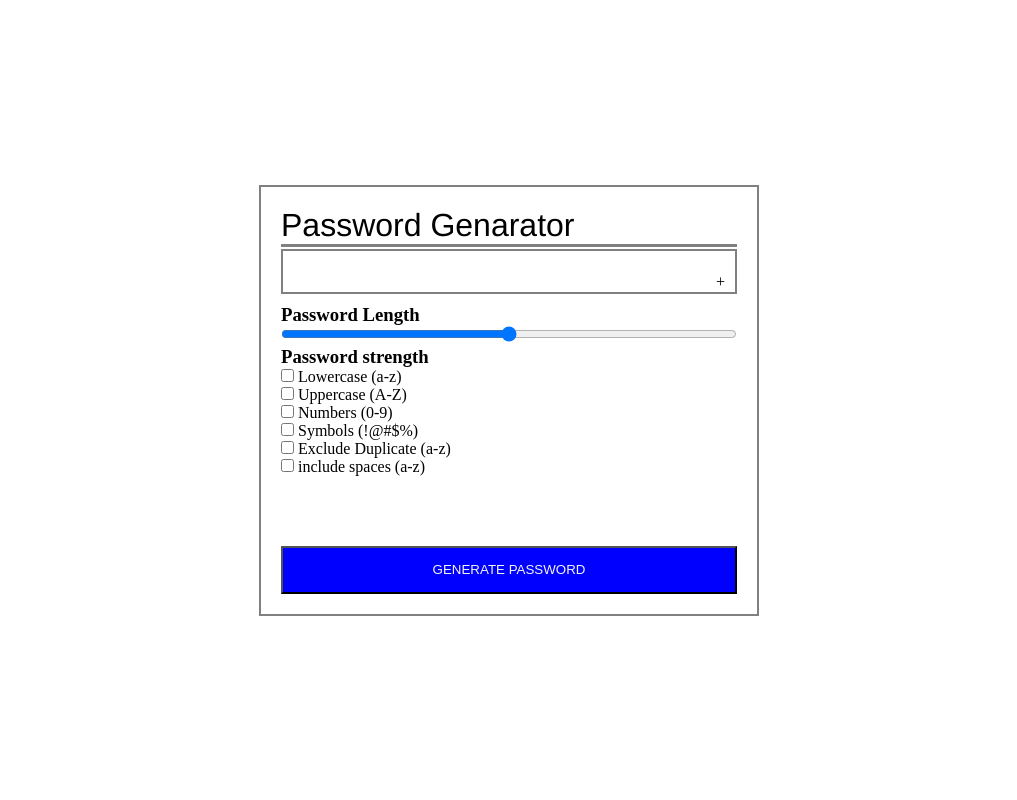
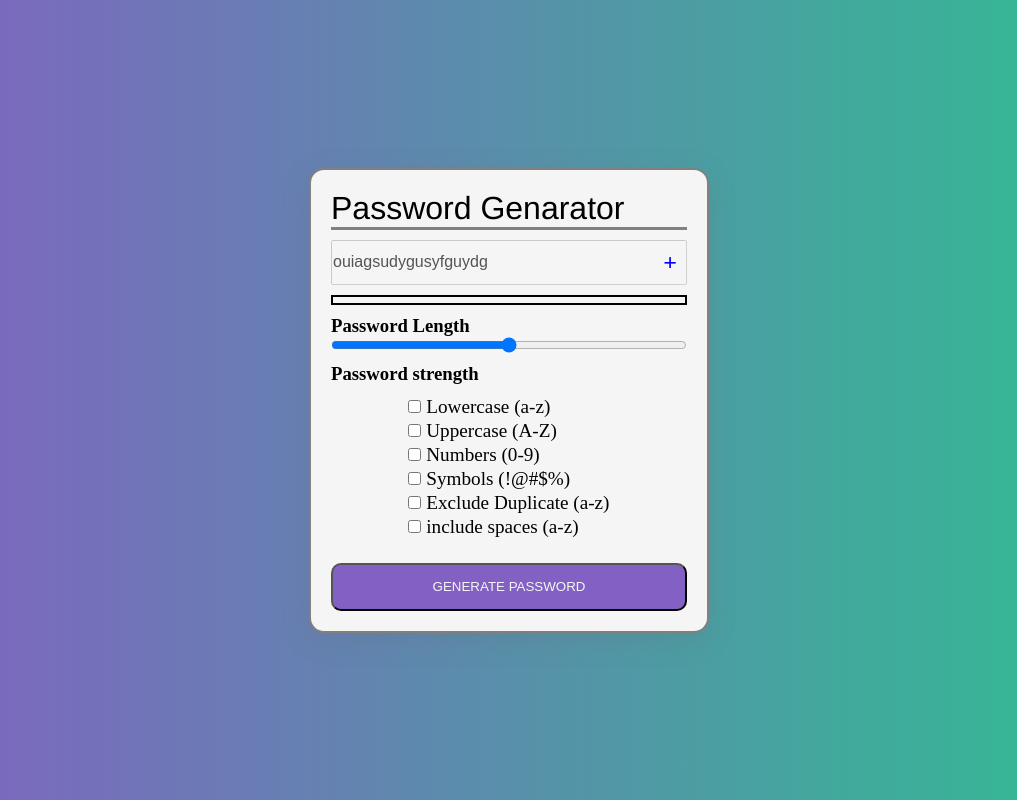
Before and after one commit to naveenkumar-developer/RandomPasswordGenerator, a plain HTML site: page index.html in a window 1280 px wide. Shown: the whole page, without its empty margins (131-1148 px from the left). Drawn offline with Linux system fonts and the light colour scheme.

Commit message:
upgrade design

```diff
--- a/index.html
+++ b/index.html
@@ -9,7 +9,6 @@
 </head>
 
 <body>
-
     <!-- OVERALL CONTAINER  -->
     <div class="container">
         <!-- CONTAINER HEADING  -->
@@ -18,6 +17,7 @@
         </div>
         <!-- DISPLAY VALUES  -->
         <div class="display__box">
+            <input type="text" value="ouiagsudygusyfguydg" disabled>
             <span class="copy__icon">
                 +
             </span>
--- a/style.css
+++ b/style.css
@@ -9,13 +9,19 @@ body {
     display: flex;
     justify-content: center;
     align-items: center;
+    background-image: linear-gradient(to right, #8360c3, #2ebf91);
+
 }
 
 .container {
-    width: 500px;
+    width: 400px;
     height: auto;
     padding: 20px;
     border: 2px solid grey;
+    border-radius: 15px;
+    background-color: whitesmoke;
+
+    box-shadow: rgba(100, 100, 111, 0.2) 0px 7px 29px 0px;
 
 }
 
@@ -23,7 +29,7 @@ body {
     font-family: 'Franklin Gothic Medium', 'Arial Narrow', Arial, sans-serif;
     font-weight: 500;
     border-bottom: 3px solid grey;
-    margin-bottom: 2px;
+    margin-bottom: 10px;
 }
 
 .display__box {
@@ -31,41 +37,66 @@ body {
     height: 45px;
     position: relative;
     overflow-x: visible;
-    border: 2px solid grey;
+    margin-bottom: 10px;
+}
+
+.display__box input {
+    width: inherit;
+    height: inherit;
+    font-size: inherit;
+
 }
 
 .display__box .copy__icon {
     position: absolute;
-    top: 22.2px;
+    top: 50%;
     right: 10px;
+    transform: translatey(-50%);
+    color: blue;
+    font-size: 1.5rem;
+    font-weight: 800;
+
 }
-.password__strength{
+
+.password__strength {
     width: 100%;
     height: 10px;
+    border: 2px solid black;
+    margin-bottom: 10px;
+
 }
 
-.password__length label{
-   font-weight: 300;
+.password__length label {
+    font-weight: 300;
 }
-.password__length input{
+
+.password__length input {
     width: 100%;
     color: blue;
+    margin-bottom: 10px;
+
 }
-.passwordSettings__options_container{
+
+.passwordSettings__options_container {
     height: 200px;
 }
-.passwordSettings__options_container ul{
-    display: flex;
-    flex-direction: column;
-    flex-wrap: wrap;
-    align-items: space-evenly;
+
+.passwordSettings__options_container ul {
+    padding-top: 10px;
+    display: grid;
+    place-content: center;
+    line-height: 1.5rem;
 }
-.passwordSettings__options_container ul li{
+
+.passwordSettings__options_container ul li {
     list-style-type: none;
+    font-size: 1.2rem;
 }
-.Generate__Password input{
+
+.Generate__Password input {
     width: 100%;
     height: 48px;
     color: whitesmoke;
-    background-color: blue;
+    background-color: #8360c3;
+    border-radius: 10px;
 }
```
